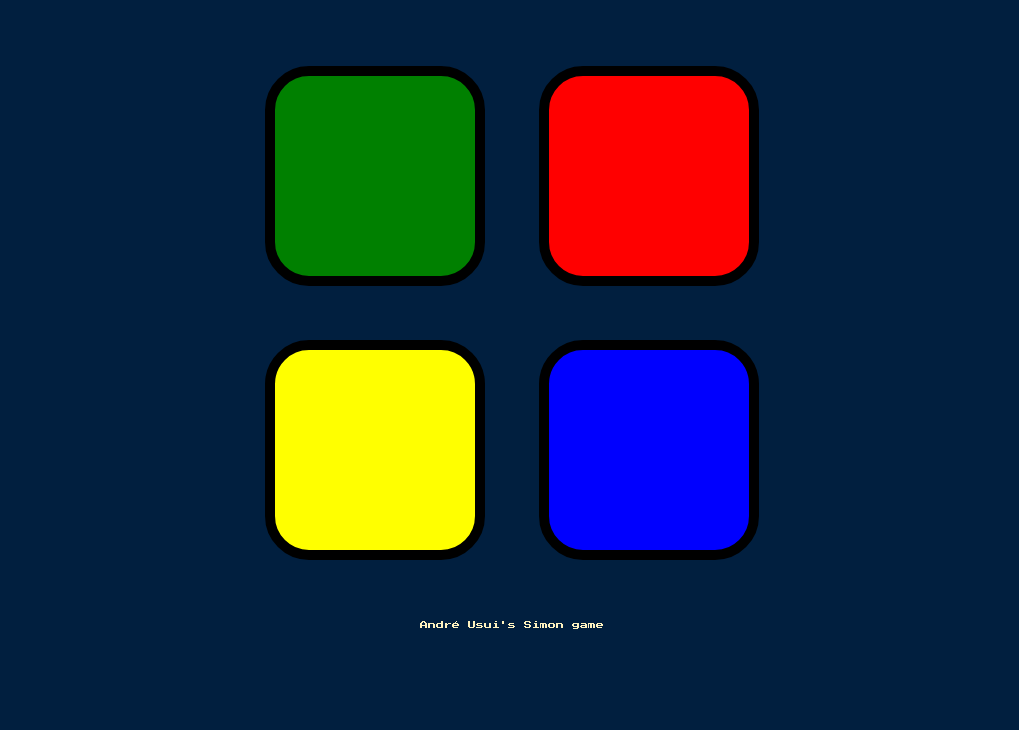
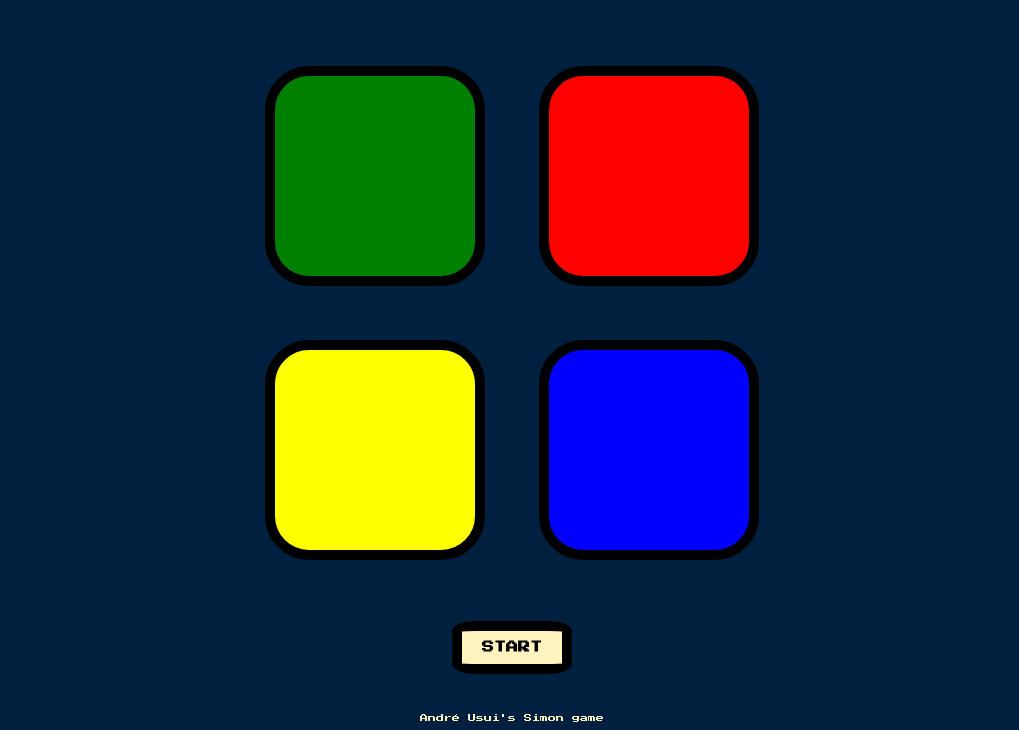
Before and after one commit to Andre-Usui/Simon-game, a plain HTML site: page index.html in a window 1280 px wide. Shown: the part 133-863 px from the top of the page, without its empty margins (128-1147 px from the left). Before the commit the page ends 800 px from the top, so only its background shows below. Drawn offline with nearby package versions, Linux system fonts and the light colour scheme.

Commit message:
Adding a start button

```diff
--- a/game.js
+++ b/game.js
@@ -57,14 +57,20 @@ var j;
 var i;
 var started = false;
 
-//
-
 $(document).keypress(function() {
     if (!started) {
         startGame();
         started = true;
     }
-  });
+});
+
+$(".white").on("click", () =>{
+    if(!started) {
+        fade($(".white"));
+        startGame();
+        started = true;
+    }
+});
 
 function sleep(ms) {
     return new Promise(resolve => setTimeout(resolve, ms));
@@ -236,20 +242,11 @@ async function gameOver() {
 
   // fim da function startGame
 
-
-
-
-
-
-
-
-
 // async e awaits e promisses for the win! jQuery
 // escrevo uma função que aguardará o click em um dos botões;
 // a função retornará um valor.
 // $( "ivd" ).promise().done(function() { que retornará o resultado e executará.
 // ou acerto ou erro. if?
-
 
 
 
@@ -270,7 +267,6 @@ pressKey();*/
     // gameover = resetar os sequences, mudar h1 para Game Over
     // gameover = desativar os botões e acionar o pressKey()
 
-
 /*
 Possíveis aprimoramentos.
 
--- a/index.html
+++ b/index.html
@@ -33,8 +33,25 @@
       </div>
 
     </div>
-  <p id="andre-title">André Usui's Simon game</p>
+
   </div>
+  <div class="container">
+
+    <div class="row">
+
+      <div type="button" id="white" class="white">
+
+      <h2>START</h2>
+
+      </div>
+
+    </div>
+    <div class="row">
+      <p id="andre-title">André Usui's Simon game</p>
+    </div>
+  </div>
+
+
 
 <script src="https://ajax.googleapis.com/ajax/libs/jquery/3.7.1/jquery.min.js"></script>
 <script src="./game.js"></script>
--- a/styles.css
+++ b/styles.css
@@ -5,7 +5,6 @@ body {
 #andre-title {
   font-family: 'Press Start 2P', cursive;
   font-size: 0.5rem;
-  margin:  5%;
   color: #FEF2BF;
 }
 
@@ -37,6 +36,19 @@ body {
   opacity: 0.8;
 }
 
+.white {
+  height: 33px;
+  width: 100px;
+  border: 10px solid black;
+  border-radius: 20%;
+  display: inline-block;
+  background-color: #FEF2BF;
+  color: black;
+  font-family: 'Press Start 2P', cursive;
+  font-size: 0.5rem;
+  margin:  5%;
+}
+
 .red {
   background-color: red;
 }
```
